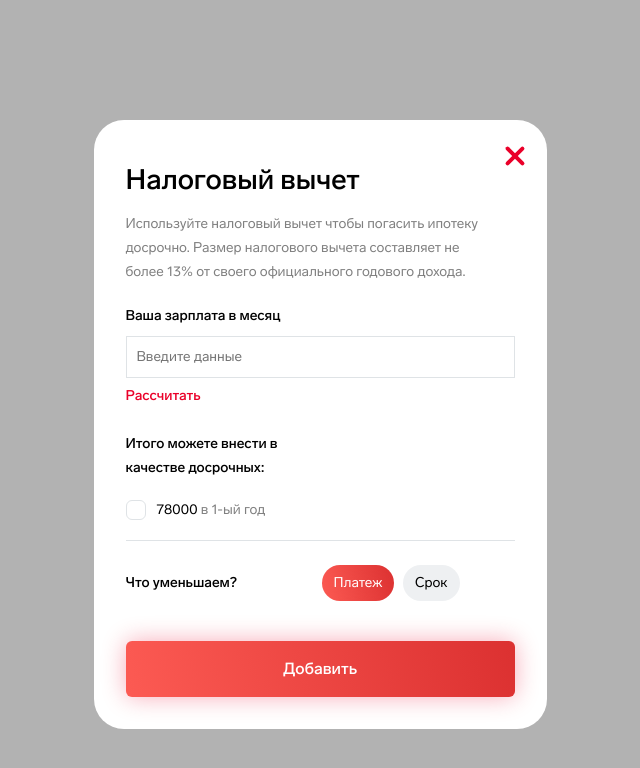
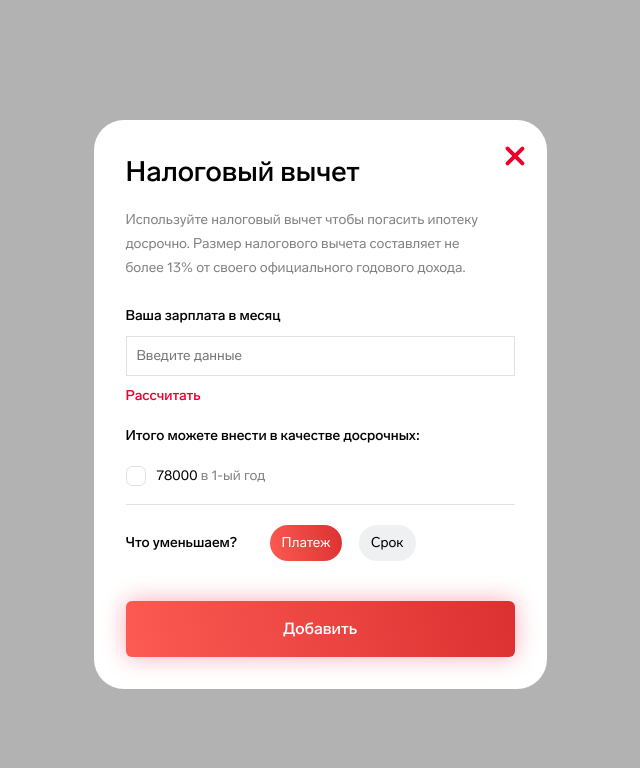
Before and after one commit to de-evg/outside, a React (Create React App) app: page / in a window 1280 px wide. Both pictures are taken after a click on the button "Налоговый вычет". Shown: the top 768 px of the page, without its empty margins (320-960 px from the left). Built offline with nearby package versions, Linux system fonts and the light colour scheme.

Commit message:
fix styles

```diff
--- a/src/components/decrease-section/decrease-section.tsx
+++ b/src/components/decrease-section/decrease-section.tsx
@@ -29,6 +29,9 @@ const ContainerRow = styled.div`
   display: flex;
   flex-direction: row;
   justify-content: space-between;
+  @media (min-width: 768px) {
+    width: 146px;
+  }
 `;
 
 const ContainerColumn = styled.div`
@@ -42,7 +45,7 @@ const ContainerStyled = styled(ContainerColumn)`
   flex-grow: 1;
 
   @media (min-width: 768px) {
-    width: 334px;
+    width: 290px;
     flex-direction: row;
     justify-content: space-between;
     align-items: center;
--- a/src/components/payment-item/payment-item.tsx
+++ b/src/components/payment-item/payment-item.tsx
@@ -55,7 +55,7 @@ const CheckBoxLabel = styled.label.attrs<CheckBoxLabelProps>(({htmlFor}: CheckBo
 }))`
   display: block;
   position: relative;
-  padding: 18px 31px;
+  padding: 16px 31px;
   border-bottom: 1px solid #DFE3E6;
 
   color: #000000;
--- a/src/components/payment-list/payment-list.tsx
+++ b/src/components/payment-list/payment-list.tsx
@@ -11,6 +11,9 @@ const Title = styled.p`
   font-weight: 500;
   font-size: 14px;
   line-height: 24px;
+  @media (min-width: 768px) {
+    width: 100%;
+  }
 `;
 
 const List = styled.ul`
@@ -18,6 +21,10 @@ const List = styled.ul`
   margin-bottom: 24px;
   padding: 0;
   list-style: none;
+  @media (min-width: 768px) {
+    margin-bottom: 20px;
+  }
+
 `;
 
 const PaymentList: React.FC = () => {
--- a/src/components/salary-section/salary-section.tsx
+++ b/src/components/salary-section/salary-section.tsx
@@ -2,9 +2,12 @@ import * as React from "react";
 import styled from "styled-components";
 
 const Container = styled.div`
-  margin-bottom: 24px;
+  margin-bottom: 16px;
   display: flex;
   flex-direction: column;
+  @media (min-width: 1440px) {
+    margin-bottom: 24px;
+  }
 `;
 
 interface LabelProps {
@@ -33,9 +36,9 @@ const Input = styled.input.attrs<InputProps>(({ placeholder, id, type }: InputPr
   id,
   type
 }))`
-  margin-bottom: 6px;
+  margin-bottom: 8px;
   border: 1px solid #DFE3E6;
-  padding: 8px 10px;
+  padding: 7px 10px;
   font-family: "LabGrotesque", "Arial", sans-serif;
   font-weight: 400;
   font-size: 14px;
--- a/src/components/tax-form-popup/tax-form-popup.tsx
+++ b/src/components/tax-form-popup/tax-form-popup.tsx
@@ -19,7 +19,7 @@ const Form = styled.form`
 
   @media(min-width: 768px) {
     border-radius: 30px;
-    padding: 40px 32px 32px 32px;
+    padding: 32px;
     min-width: 453px;
     min-height: 476px;
     width: 453px;
@@ -33,7 +33,7 @@ const Form = styled.form`
 
 const Title = styled.h1`
   margin: 0;
-  margin-bottom: 12px;
+  margin-bottom: 16px;
 
   color: #000000;
   font-family: "LabGrotesque", "Arial", sans-serif;
@@ -50,7 +50,7 @@ const Title = styled.h1`
 
 const Description = styled.p`
   margin: 0;
-  margin-bottom: 20px;
+  margin-bottom: 24px;
 
   color: #808080;
   font-family: "LabGrotesque", "Arial", sans-serif;
--- a/webpack.config.js
+++ /dev/null
@@ -1,27 +0,0 @@
-const path = require('path');
-
-module.exports = {
-  entry: './src/index.js',
-  output: {
-    filename: 'bundle.js',
-    path: path.resolve(__dirname, 'public')
-  },
-  devServer: {
-    contentBase: path.resolve(__dirname, 'public'),
-    open: true,
-    port: 1337,
-    historyApiFallback: true,
-  },
-  module: {
-    rules: [
-      {
-        test: /\.(woff2|woff|eot|ttf|otf)$/,
-        use: ['file-loader'],
-      },
-    ]
-  },
-  resolve: {
-    extensions: ['.js', '.tsx', '.ts']
-  },
-  devtool: 'source-map'
-};
```
